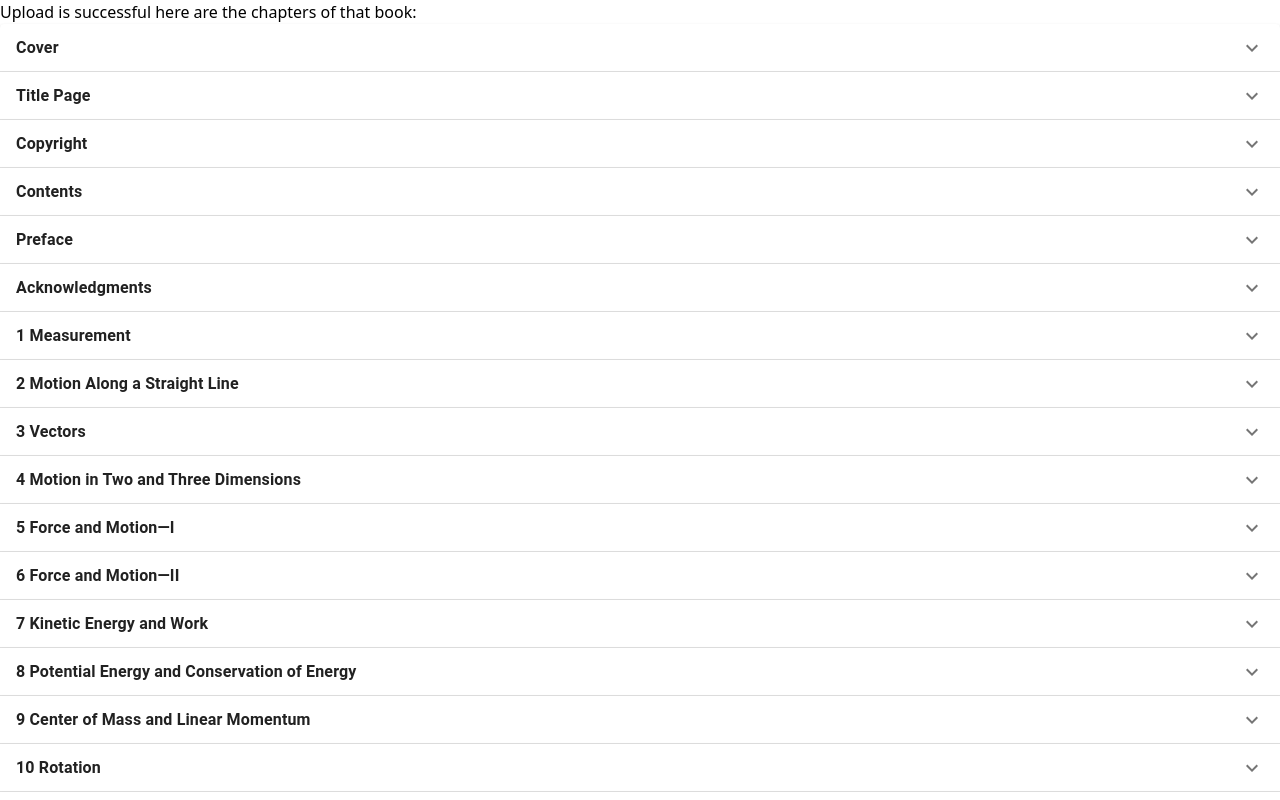
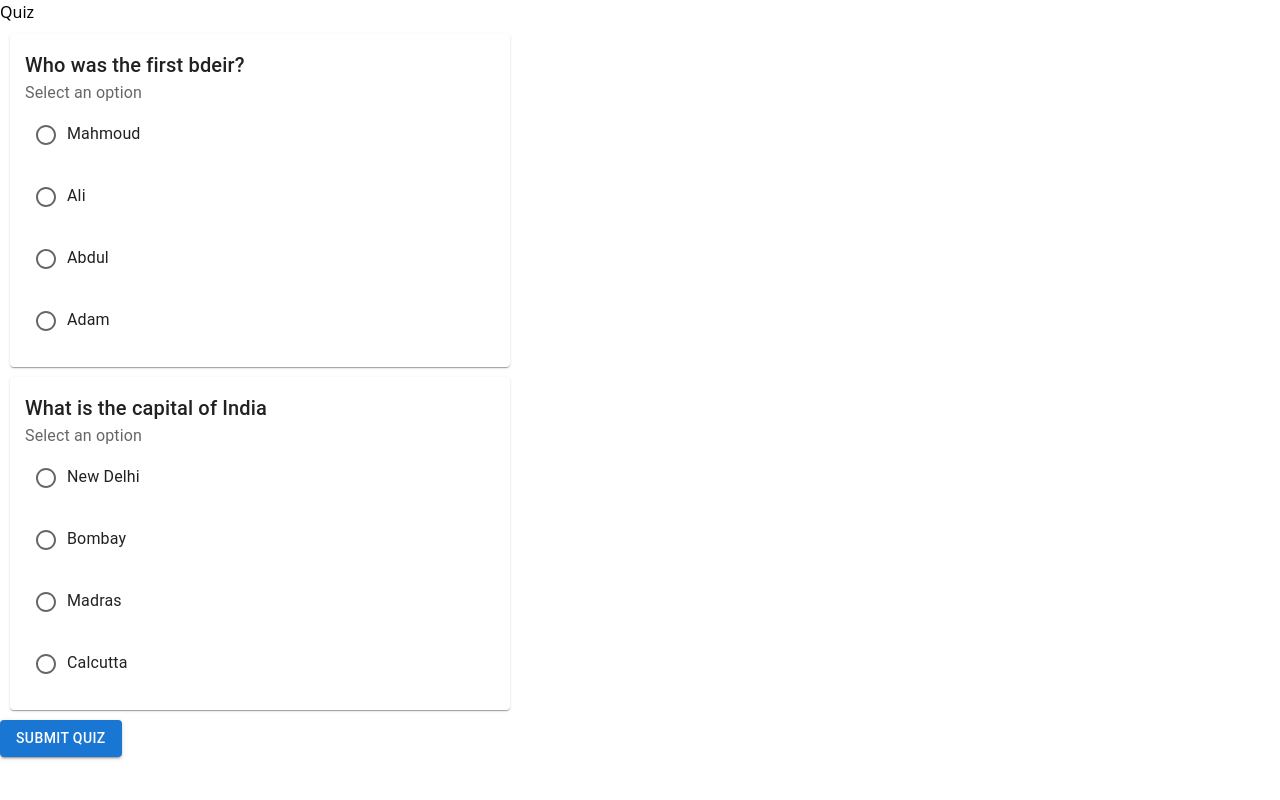
Before and after one commit to AliBdeir/hd23-frontend, a React (Vite) app: page /result/1/quiz in a window 1280 px wide. Shown: the top 800 px of the page. Built offline with nearby package versions, Linux system fonts and the light colour scheme.

Commit message:
add material for quiz

```diff
--- a/src/components/QuizCard/index.jsx
+++ b/src/components/QuizCard/index.jsx
@@ -1,6 +1,17 @@
 // src/QuizCard.jsx
 import React from 'react';
-import './qcard.css';
+import './index.css';
+
+import Box from '@mui/material/Box';
+import Card from '@mui/material/Card';
+import CardActions from '@mui/material/CardActions';
+import CardContent from '@mui/material/CardContent';
+import Button from '@mui/material/Button';
+import Typography from '@mui/material/Typography';
+
+
+import { Radio, RadioGroup, FormControl, FormControlLabel, FormLabel } from '@mui/material';
+
 
 function QuizCard({ question, options, correctans, userAnswer, isQuizSubmitted, onOptionChange }) {
 
@@ -12,23 +23,42 @@ function QuizCard({ question, options, correctans, userAnswer, isQuizSubmitted,
   const isCorrect = userAnswer === correctans;
 
   return (
-    <div className={`quiz-card ${isQuizSubmitted ? (isCorrect ? 'correct' : 'incorrect') : ''}`}>
-      <p>{question}</p>
+    <Card
+      style={{
+        width: "500px"
+      }}
+      className={`quiz-card ${isQuizSubmitted ? (isCorrect ? 'correct' : 'incorrect') : ''}`}>
+      <Typography variant="h6">{question}</Typography>
+
+      <FormControl component="fieldset">
+        <FormLabel component="legend">Select an option</FormLabel>
+        <RadioGroup
+          aria-label="radio-options"
+          name="radio-options"
+        // value={selectedValue}
+        // onChange={handleChange}
+        >
+
           {options.map((option, index) => (
             <label key={index} className={isQuizSubmitted && option === correctans ? 'correct-answer' : ''}>
-          <input
+              <FormControlLabel
                 type="radio"
                 name={`quiz-option-${question}`} // unique name using question
                 value={option}
                 disabled={isQuizSubmitted}
                 checked={userAnswer === option}
                 onChange={handleOptionChange} // Use the handler when option changes
+                // value="option3"
+                control={<Radio />} label={option}
               />
-          {option}
+
             </label>
           ))}
-      {isQuizSubmitted && !isCorrect && <p className="correct-answer-text">Correct answer: {correctans}</p>}
-    </div>
+        </RadioGroup>
+      </FormControl>
+
+      {isQuizSubmitted && !isCorrect && <Button className="correct-answer-text">Correct answer: {correctans}</Button>}
+    </Card>
   );
 }
 
--- a/src/flashcard_page.jsx
+++ b/src/flashcard_page.jsx
@@ -33,11 +33,14 @@ function FlashcardPage() {
         { title: 'Card 2', description: 'Description 2', },
     ];
 
-    return <div
-        className="flex"
+    return <div className='flex flex-col justify-center h-screen'>
+        <h1 className="text-3xl font-bold text-center">Here are your flash cards!</h1>
+        <div
+            className="flex justify-center items-center"
         >
+
             {/* Map through the cardData array to create an ActionAreaCard for each item */}
-        <IconButton onClick={() => {if (cardIndex < cardData.length - 1) setCardIndex(cardIndex + 1)}}>
+            <IconButton onClick={() => { if (cardIndex < cardData.length - 1) setCardIndex(cardIndex + 1) }}>
                 <ArrowBackIcon />
             </IconButton>
 
@@ -46,11 +49,13 @@ function FlashcardPage() {
                 description={cardData[cardIndex].description}
             />
 
-        <IconButton onClick={() => {if (cardIndex < cardData.length - 1) setCardIndex(cardIndex + 1)}}>
+            <IconButton onClick={() => { if (cardIndex < cardData.length - 1) setCardIndex(cardIndex + 1) }}>
                 <ArrowForwardIcon />
             </IconButton>
 
         </div>
+    </div>
+
 
 }
 
--- a/src/main.jsx
+++ b/src/main.jsx
@@ -41,7 +41,7 @@ function App() {
         },
         {
           path: "/result/:chapter_id/quiz",
-          element: <ResultPage />
+          element: <QuizPage />
         },
         {
           path: "/result/:chapter_id/assignment",
@@ -51,10 +51,6 @@ function App() {
       ]
     },
     //temp quizpage route
-    {
-      path: "/quizpage",
-      element: <QuizPage />
-    }
     // {
     //   path: "/result",
     //   element: <ResultPageLayout />,
--- a/src/quiz_page.jsx
+++ b/src/quiz_page.jsx
@@ -1,6 +1,7 @@
 // src/quiz_page.jsx
 import React, { useState } from 'react';
 import QuizCard from './components/QuizCard';
+import { Button } from '@mui/material';
 
 function QuizPage() {
   // An array of quiz data
@@ -39,7 +40,7 @@ function QuizPage() {
 
       <h1 className="text-5xl mb-4">Quiz</h1>
 
-      <form onSubmit={(e) => { e.preventDefault(); handleSubmitQuiz(); }}>
+      <form className="flex flex-col items-center"  onSubmit={(e) => { e.preventDefault(); handleSubmitQuiz(); }}>
         <div className="quiz-section flex flex-col items-center">
           {quizData.map((data, index) => (
             <QuizCard
@@ -51,7 +52,7 @@ function QuizPage() {
             />
           ))}
         </div>
-        {!isQuizSubmitted && <button type="submit">Submit Quiz</button>}
+        {!isQuizSubmitted && <Button variant="contained" type="submit">Submit Quiz</Button>}
       </form>
     </div>
   );
--- a/src/result_page.jsx
+++ b/src/result_page.jsx
@@ -87,7 +87,7 @@ export function ResultPage() {
 
 
 export function ResultPageLayout() {
-    return <div className="flex justify-center bg-green-500">
+    return <div className="flex justify-center">
         <div className="max-w-3xl" >
             <Outlet />
         </div>
```
Also changed, not shown: src/components/QuizCard/index.css (renamed from src/components/QuizCard/qcard.css). Lines whose indentation alone changed are shown as unchanged.
